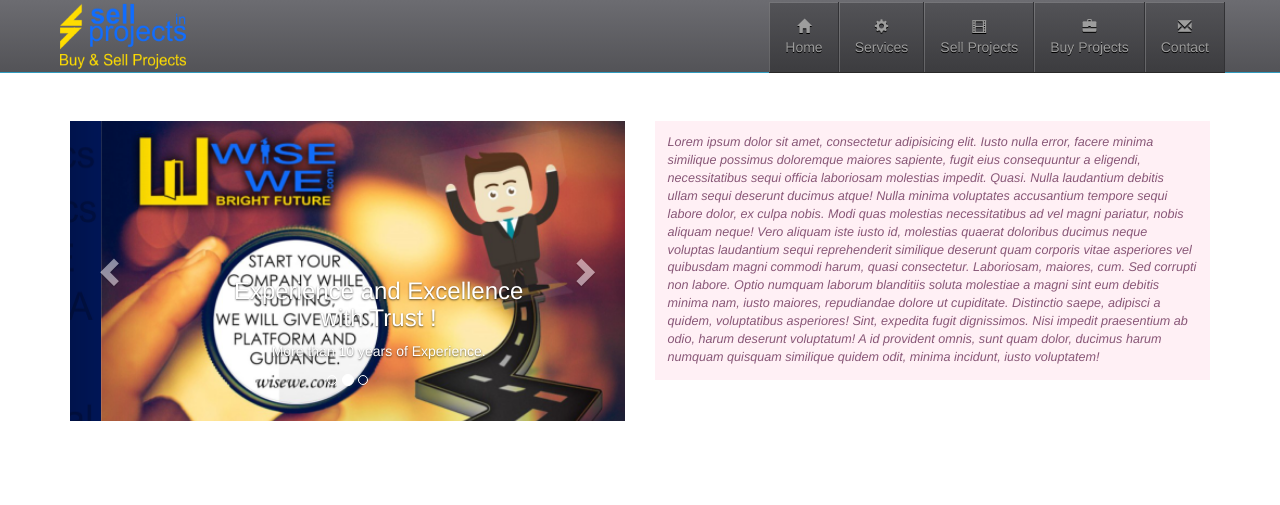
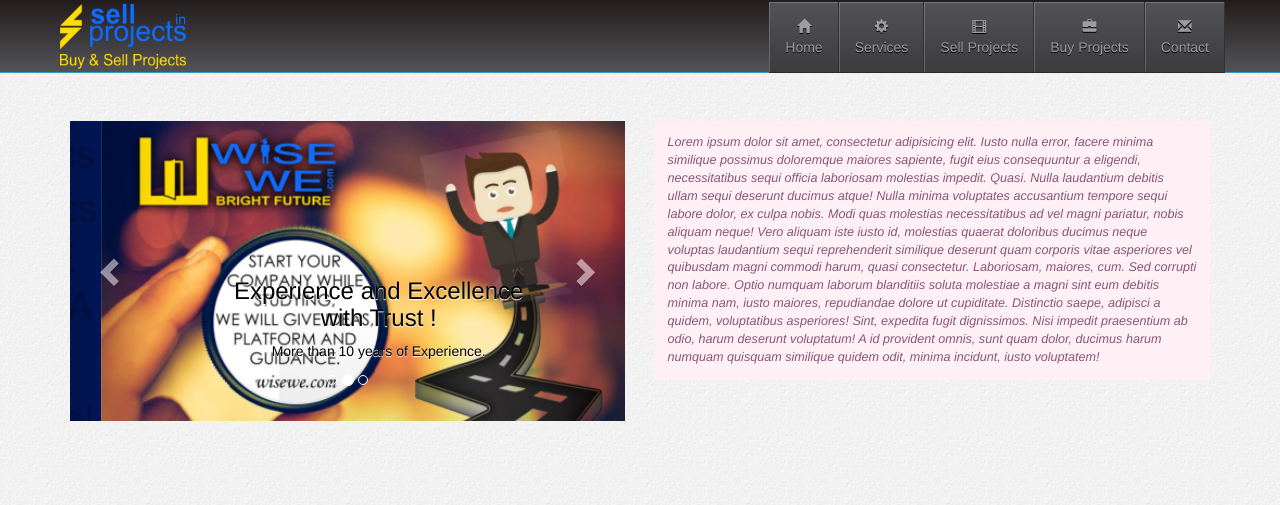
Before and after one commit to rjdp/devs, a plain HTML site: page index.html in a window 1280 px wide. Drawn offline with Linux system fonts and the light colour scheme.

Commit message:
change backgrond body and nav color

```diff
--- a/css/style.css
+++ b/css/style.css
@@ -65,9 +65,9 @@ nav {
  background-color: #535357;
   border-color: #434346;
   background-image: -webkit-gradient(linear, left 0%, left 100%, from(#6c6c71), to(#535357));
-  background-image: -webkit-linear-gradient(top, #6c6c71, 0%, #535357, 100%);
-  background-image: -moz-linear-gradient(top, #6c6c71 0%, #535357 100%);
-  background-image: linear-gradient(to bottom, #6c6c71 0%, #535357 100%);
+  background-image: -webkit-linear-gradient(top, #231C1C, 0%, #535357, 100%);
+  background-image: -moz-linear-gradient(top, #231C1C 0%, #535357 100%);
+  background-image: linear-gradient(to bottom, #231C1C 0%, #535357 100%);
   background-repeat: repeat-x;
   filter: progid:DXImageTransform.Microsoft.gradient(startColorstr='#ff6c6c71', endColorstr='#ff535357', GradientType=0);
   }
@@ -92,3 +92,17 @@ font-size: .9em;
 font-style: italic;
 color: #885777;
 }
+
+
+.carousel-caption p,.carousel-caption h3,.carousel-caption a{
+	text-shadow: 0px 1px 1px #fff;
+	color: #000;
+}
+
+
+
+
+
+body{
+    background: url(../images/default-bg-texture.png) #fafafa;}
+}
```
Also changed, not shown: index.html (+1 -0 lines), images/default-bg-texture.png (added), js/custom.js (added).
